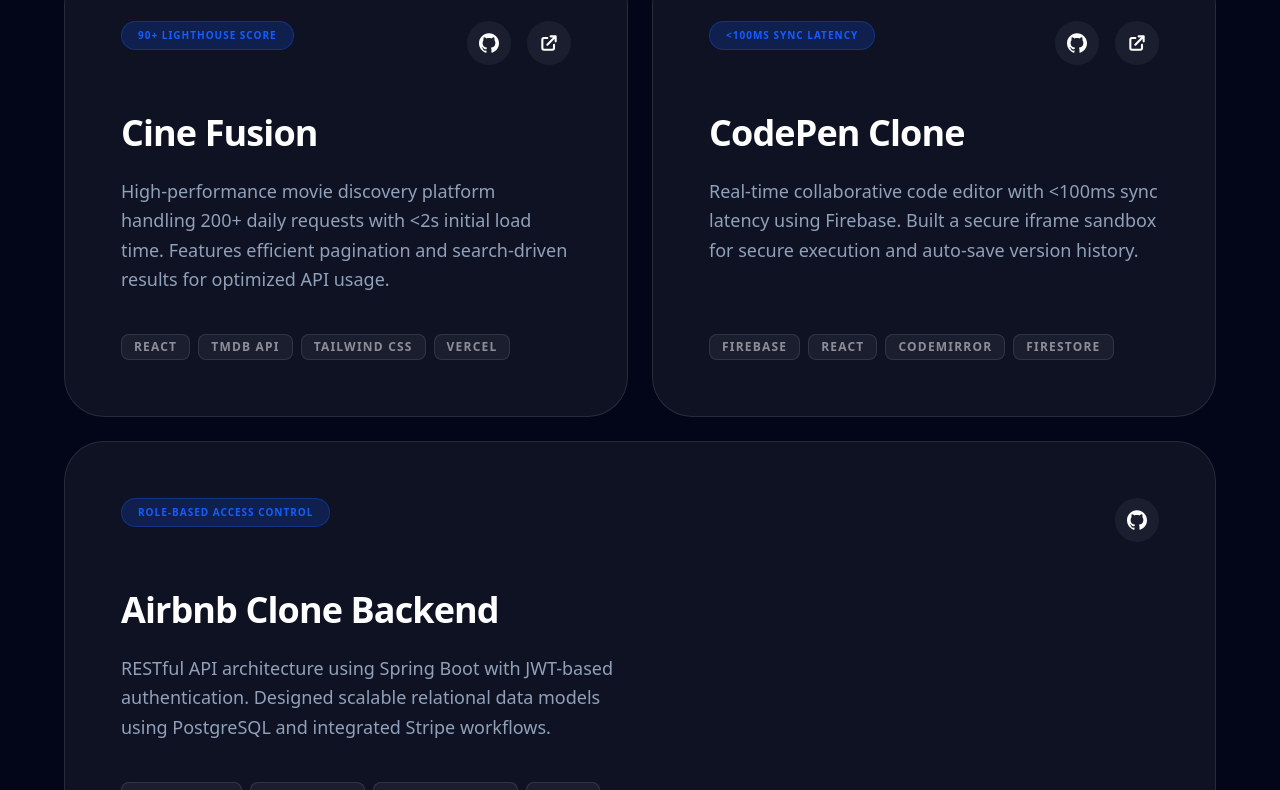
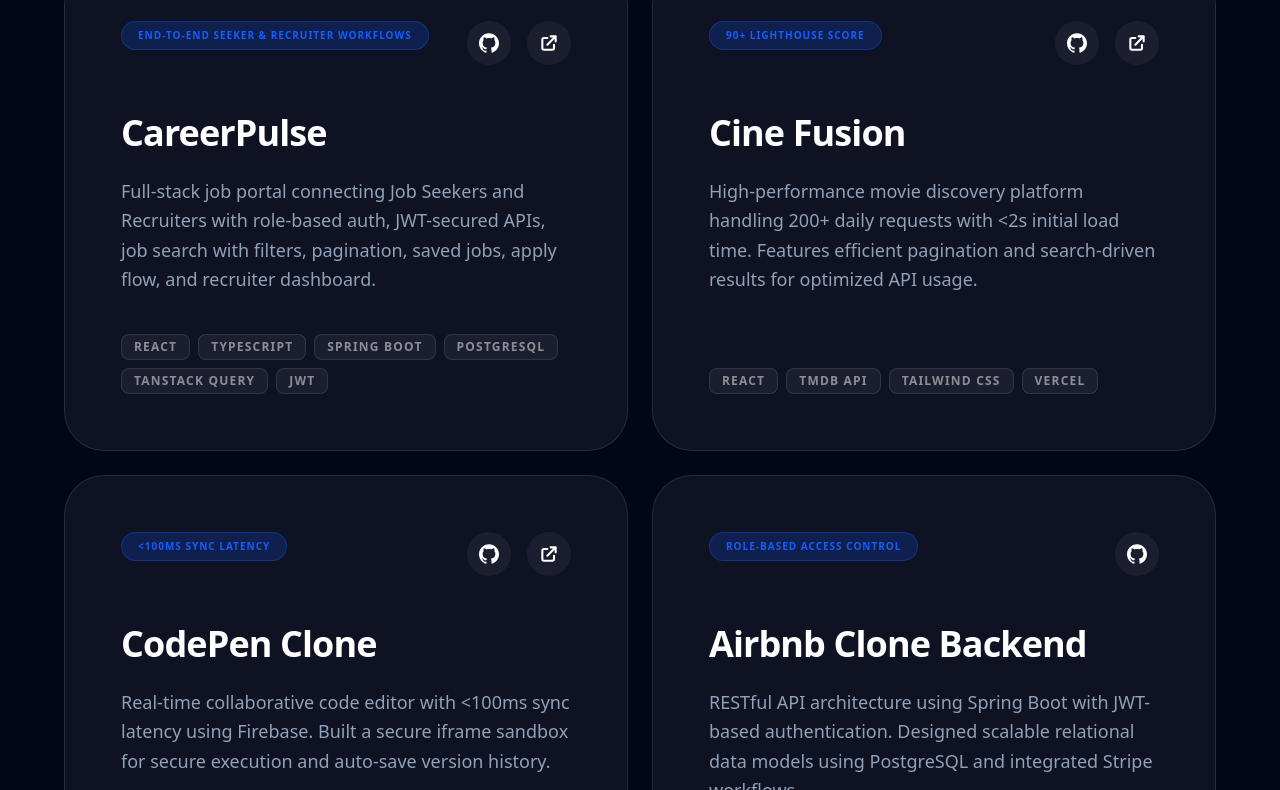
Before and after one commit to ayushagrawal2806/Portfolio-New, a React (Vite) app: page / in a window 1280 px wide. Shown: the part 3370-4160 px from the top of the page. Built offline with nearby package versions, Linux system fonts and the light colour scheme.

Commit message:
Add CareerPulse project, fix grid alignment, and open links in new tab

```diff
--- a/src/components/Projects.tsx
+++ b/src/components/Projects.tsx
@@ -27,7 +27,7 @@ const Projects: React.FC = () => {
           {PROJECTS.map((project, idx) => (
             <div
               key={project.id}
-              className={`group relative overflow-hidden bg-white/5 border border-white/10 rounded-[2.5rem] transition-all duration-500 hover:bg-white/10 hover:border-white/20 ${idx === 2 ? "md:col-span-2" : ""}`}
+              className={`group relative overflow-hidden bg-white/5 border border-white/10 rounded-[2.5rem] transition-all duration-500 hover:bg-white/10 hover:border-white/20 ${PROJECTS.length % 2 !== 0 && idx === PROJECTS.length - 1 ? "md:col-span-2" : ""}`}
             >
               <div className="p-10 md:p-14 h-full flex flex-col">
                 <div className="flex justify-between items-start mb-12">
@@ -38,6 +38,8 @@ const Projects: React.FC = () => {
                   <div className="flex gap-4">
                     <a
                       href={project.githubUrl}
+                      target="_blank"
+                      rel="noopener noreferrer"
                       className="p-3 bg-white/5 rounded-full hover:bg-accent transition-all"
                     >
                       <svg
@@ -51,6 +53,8 @@ const Projects: React.FC = () => {
                     {project.liveUrl && (
                       <a
                         href={project.liveUrl}
+                        target="_blank"
+                        rel="noopener noreferrer"
                         className="p-3 bg-white/5 rounded-full hover:bg-accent transition-all"
                       >
                         <svg
--- a/src/constants/data.ts
+++ b/src/constants/data.ts
@@ -49,9 +49,25 @@ export const TECH_STACK: TechCategory[] = [
 
 export const PROJECTS: Project[] = [
   {
+    id: "career-pulse",
+    name: "CareerPulse",
+    description:
+      "Full-stack job portal connecting Job Seekers and Recruiters with role-based auth, JWT-secured APIs, job search with filters, pagination, saved jobs, apply flow, and recruiter dashboard.",
+    tech: [
+      "React",
+      "TypeScript",
+      "Spring Boot",
+      "PostgreSQL",
+      "TanStack Query",
+      "JWT",
+    ],
+    impact: "End-to-end Seeker & Recruiter Workflows",
+    githubUrl: "https://github.com/ayushagrawal2806/job-board-frontend",
+    liveUrl: "https://job-board-frontend-hazel.vercel.app/",
+  },
+  {
     id: "cine-fusion",
     name: "Cine Fusion",
-
     description:
       "High-performance movie discovery platform handling 200+ daily requests with <2s initial load time. Features efficient pagination and search-driven results for optimized API usage.",
     tech: ["React", "TMDb API", "Tailwind CSS", "Vercel"],
```
